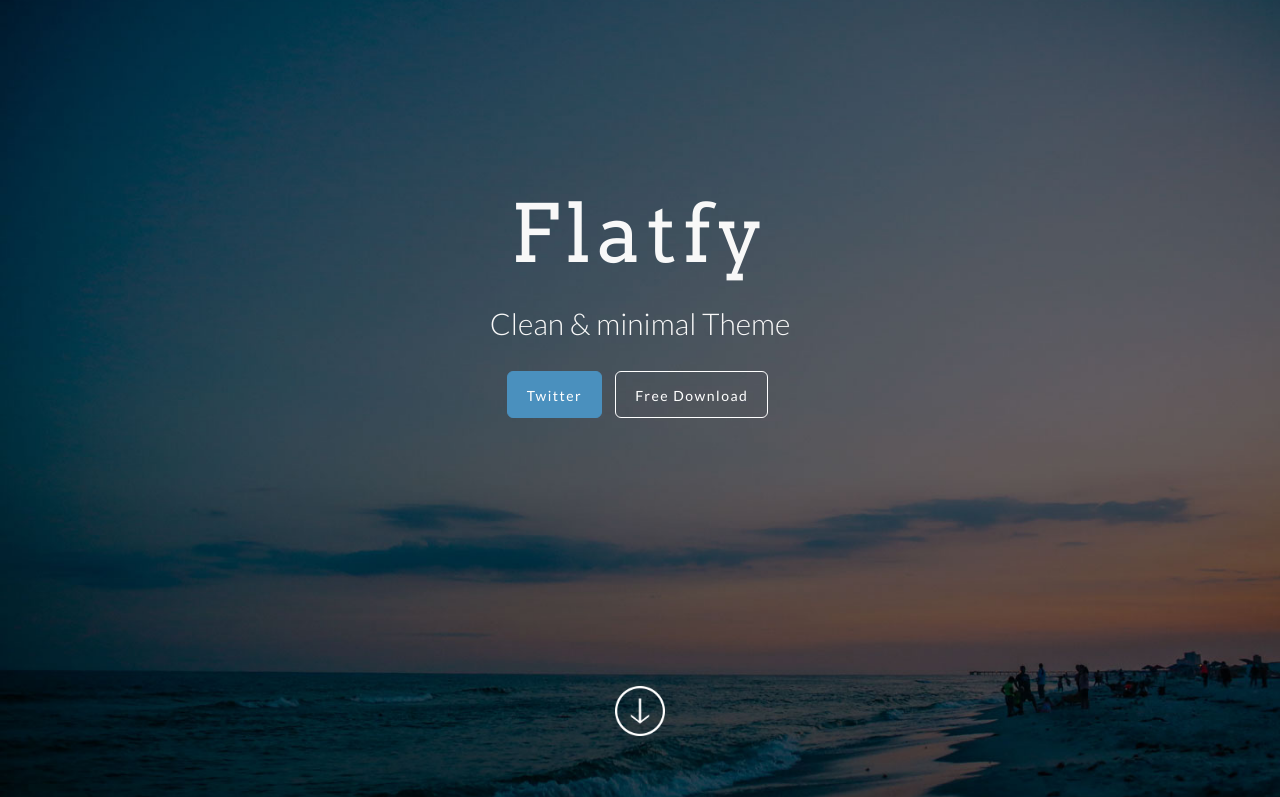
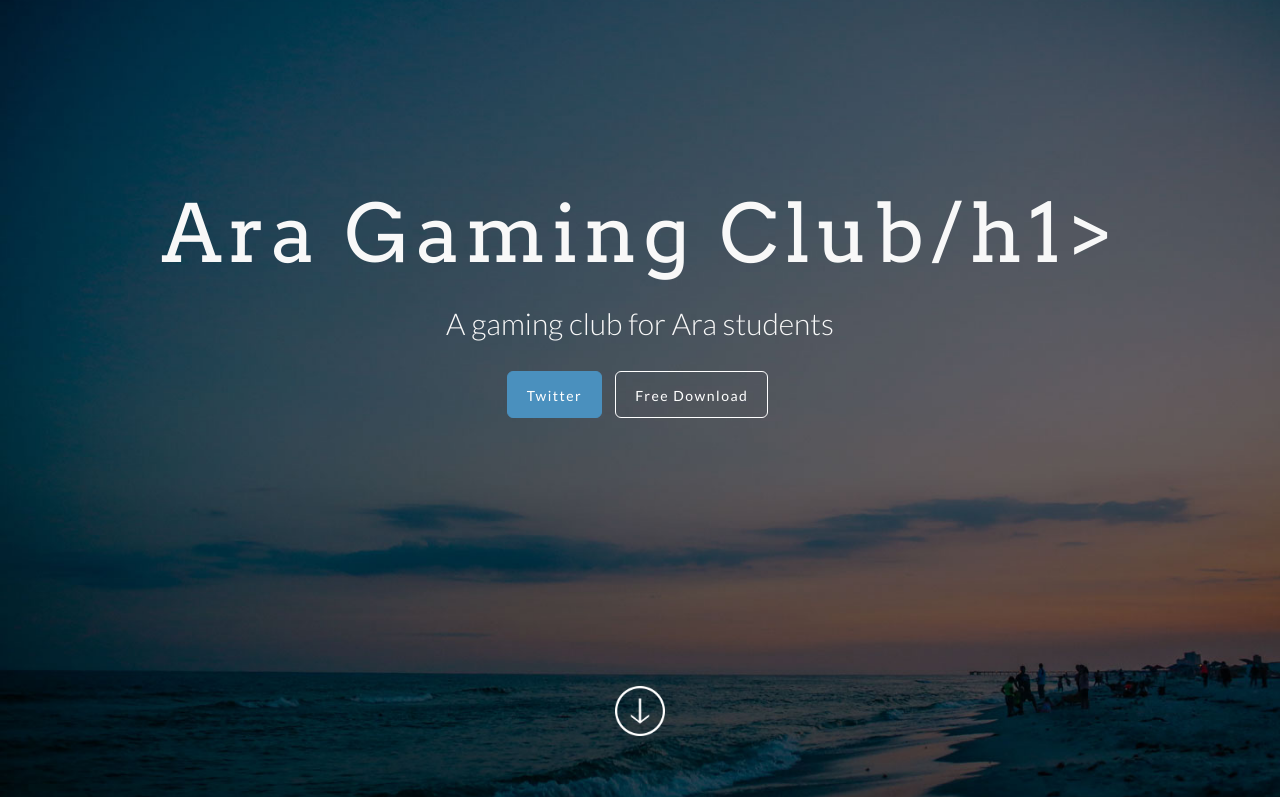
Before and after one commit to blakenz/aragaming-website, a plain HTML site: page index.html in a window 1280 px wide. Shown: the top 797 px of the page. Drawn offline with Linux system fonts and the light colour scheme.

Commit message:
Changed title

```diff
--- a/index.html
+++ b/index.html
@@ -8,10 +8,10 @@
 <head>
     <meta charset="utf-8">
     <meta name="viewport" content="width=device-width, user-scalable=no, initial-scale=1.0, minimum-scale=1.0, maximum-scale=1.0">
-    <meta name="description" content="Flatfy Free Flat and Responsive HTML5 Template ">
+    <meta name="description" content="A gaming club for Ara students">
     <meta name="author" content="">
 
-    <title>Flatfy – Free Flat and Responsive HTML5 Template</title>
+    <title>Ara Gaming Club</title>
 
     <!-- Bootstrap core CSS -->
     <link href="css/bootstrap.min.css" rel="stylesheet">
@@ -58,8 +58,8 @@
 	<!-- FullScreen -->
     <div class="intro-header">
 		<div class="col-xs-12 text-center abcen1">
-			<h1 class="h1_home wow fadeIn" data-wow-delay="0.4s">Flatfy</h1>
-			<h3 class="h3_home wow fadeIn" data-wow-delay="0.6s">Clean & minimal Theme</h3>
+			<h1 class="h1_home wow fadeIn" data-wow-delay="0.4s">Ara Gaming Club/h1>
+			<h3 class="h3_home wow fadeIn" data-wow-delay="0.6s">A gaming club for Ara students</h3>
 			<ul class="list-inline intro-social-buttons">
 				<li><a href="https://twitter.com/galantiandrea" class="btn  btn-lg mybutton_cyano wow fadeIn" data-wow-delay="0.8s"><span class="network-name">Twitter</span></a>
 				</li>
```
